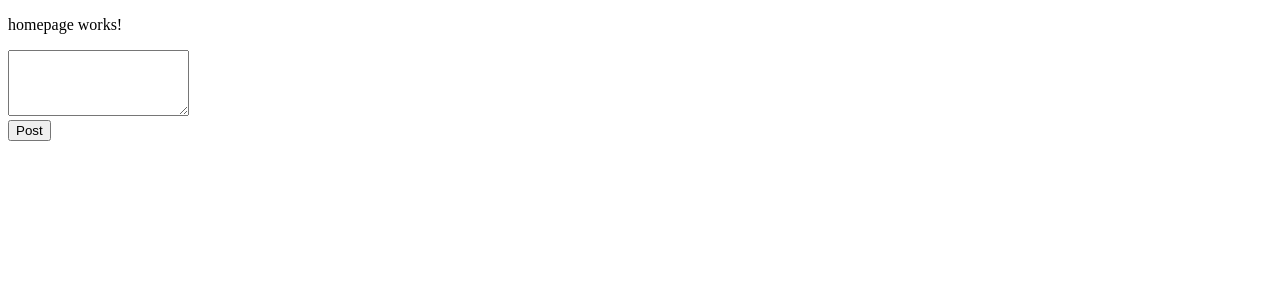
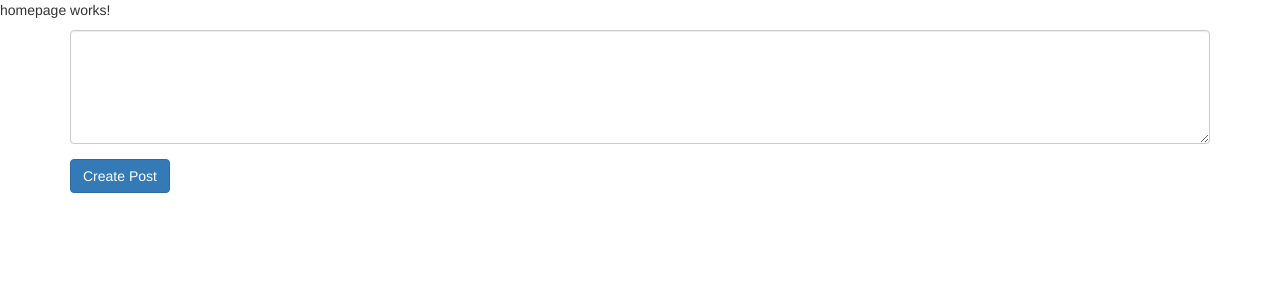
Before and after one commit to Shartazsajidnahid/MiniFacebook, an Angular app in the folder FBv1/frontend/facebook/: page /homepage in a window 1280 px wide. Shown: the top 300 px of the page. Built offline with nearby package versions, Linux system fonts and the light colour scheme.

Commit message:
Post to db

```diff
--- a/FBv1/frontend/facebook/src/app/app.module.ts
+++ b/FBv1/frontend/facebook/src/app/app.module.ts
@@ -9,6 +9,7 @@ import { HttpClientModule } from '@angular/common/http';
 import { FormsModule,ReactiveFormsModule } from '@angular/forms';
 import { LoginComponent } from './login/login.component';
 import { HomepageComponent } from './homepage/homepage.component';
+import { PostComponent } from './post/post.component';
 // import { RegisterComponent } from './signup/signup.component';
 
 
@@ -16,7 +17,8 @@ import { HomepageComponent } from './homepage/homepage.component';
   declarations: [
     AppComponent,
     LoginComponent,
-    HomepageComponent
+    HomepageComponent,
+    PostComponent
     // RegisterComponent
   ],
   imports: [
--- a/FBv1/frontend/facebook/src/app/homepage/homepage.component.html
+++ b/FBv1/frontend/facebook/src/app/homepage/homepage.component.html
@@ -1,6 +1,6 @@
 <p>homepage works!</p>
 
-
+<!--
 <form>
     <div class="form-group">
         <div class="form-outline">
@@ -9,4 +9,14 @@
     </div>
 
     <button type="submit" class="btn btn-primary" (click)="submitpost()">Post</button>
-</form>
+</form> -->
+
+<body>
+    <div class="container">
+        <div class="form-group">
+            <textarea class="form-control" rows="5" [(ngModel)]="newpost.content" [ngModelOptions]="{standalone: true}"></textarea>
+        </div>
+
+        <button type="submit" class="btn btn-primary" (click)="submitpost()">Create Post</button>
+    </div>
+</body>
--- a/FBv1/frontend/facebook/src/app/homepage/homepage.component.ts
+++ b/FBv1/frontend/facebook/src/app/homepage/homepage.component.ts
@@ -17,9 +17,23 @@ export class HomepageComponent implements OnInit {
   ngOnInit(): void {
   }
 
-  submitpost(){
-    this.PostService.checkdb(this.newpost);
-    // this.router.navigate(['books']);
-  }
+  // submitpost(){
+  //   this.PostService.createPost(this.newpost);
+  //   this.newpost = new Post();
+  //   // this.router.navigate(['books']);
+  // }
+
+  submitpost() {
+
+     this.PostService.createPost(this.newpost).subscribe(
+         (res: any) => {
+           console.log('posted successfully');
+           console.log(res);
+           this.newpost = new Post();
+         }, (err: any) => {
+           console.log('error');
+         }
+       );
+     }
 
 }
--- a/FBv1/frontend/facebook/src/app/post.service.ts
+++ b/FBv1/frontend/facebook/src/app/post.service.ts
@@ -31,8 +31,8 @@ export class PostService {
     return this.http.put(this.baseurl, newpost);
   }
 
-  public userregistration(newpost: Post) {
-    console.log("hey");
+  public createPost(newpost: Post) {
+    console.log("hey from createpost postservice");
     console.log(this.baseurl, newpost, this.http);
     return this.http.post(this.baseurl, newpost);
   }
--- /dev/null
+++ b/FBv1/frontend/facebook/src/app/post/post.component.html
@@ -0,0 +1 @@
+<p>post works!</p>
--- /dev/null
+++ b/FBv1/frontend/facebook/src/app/post/post.component.ts
@@ -0,0 +1,15 @@
+import { Component, OnInit } from '@angular/core';
+
+@Component({
+  selector: 'app-post',
+  templateUrl: './post.component.html',
+  styleUrls: ['./post.component.css']
+})
+export class PostComponent implements OnInit {
+
+  constructor() { }
+
+  ngOnInit(): void {
+  }
+
+}
--- a/FBv1/frontend/facebook/src/index.html
+++ b/FBv1/frontend/facebook/src/index.html
@@ -1,13 +1,18 @@
 <!doctype html>
 <html lang="en">
+
 <head>
     <meta charset="utf-8">
     <title>Facebook</title>
     <base href="/">
     <meta name="viewport" content="width=device-width, initial-scale=1">
     <link rel="icon" type="image/x-icon" href="favicon.ico">
+    <link rel="stylesheet" href="https://maxcdn.bootstrapcdn.com/bootstrap/3.3.5/css/bootstrap.min.css" integrity="sha512-dTfge/zgoMYpP7QbHy4gWMEGsbsdZeCXz7irItjcC3sPUFtf0kuFbDz/ixG7ArTxmDjLXDmezHubeNikyKGVyQ==" crossorigin="anonymous">
+
 </head>
+
 <body>
     <app-root></app-root>
 </body>
+
 </html>
```
Also changed, not shown: FBv1/frontend/facebook/src/app/post/post.component.css (added), 2 other files (tests, documents, lock files or other folders). Lines whose indentation alone changed are shown as unchanged.
